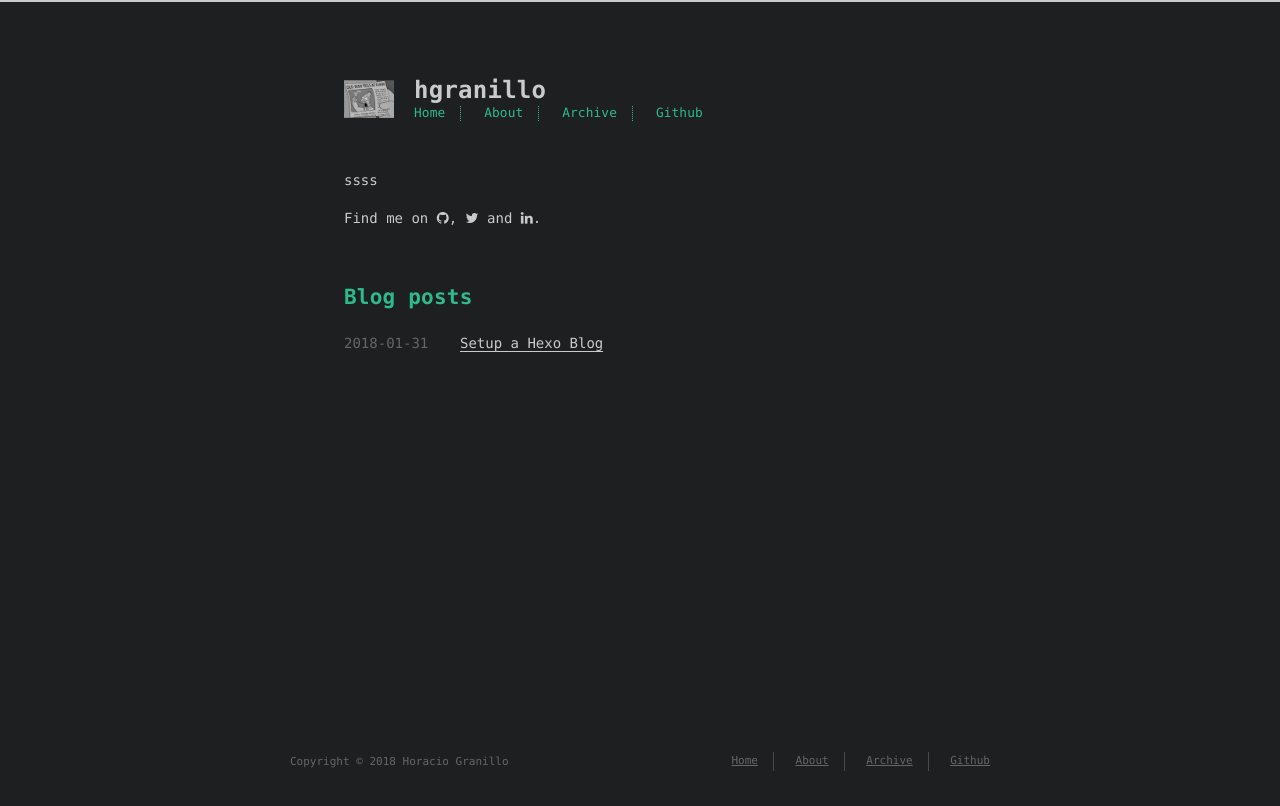
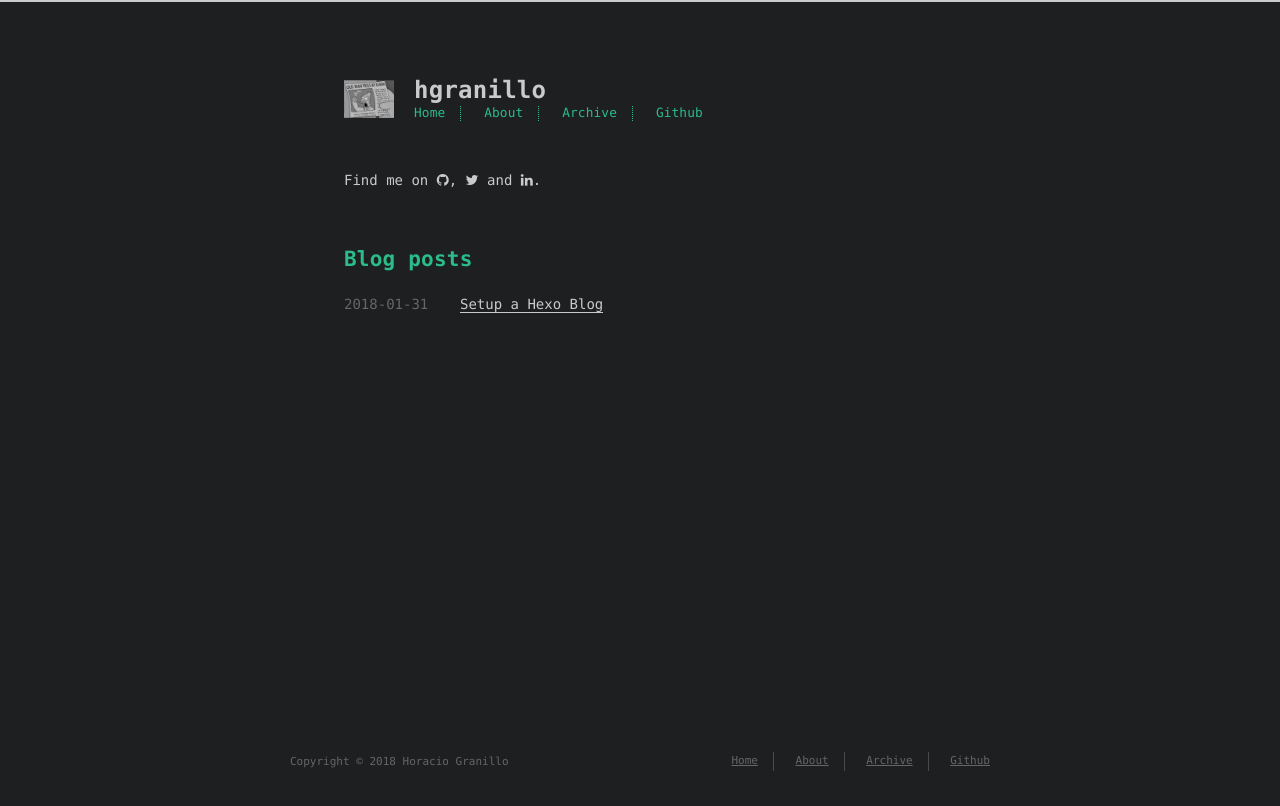
Before and after one commit to hgranillo/hgranillo.github.io, a plain HTML site: page index.html in a window 1280 px wide. Drawn offline with Linux system fonts and the light colour scheme.

Commit message:
Site updated: 2018-01-31 23:08:25

```diff
--- a/index.html
+++ b/index.html
@@ -6,16 +6,13 @@
     <meta http-equiv="X-UA-Compatible" content="IE=edge">
     <meta name="HandheldFriendly" content="True">
     <meta name="viewport" content="width=device-width, initial-scale=1, maximum-scale=1" />
-    <meta name="description" content="ssss">
-<meta property="og:type" content="website">
+    <meta property="og:type" content="website">
 <meta property="og:title" content="hgranillo">
 <meta property="og:url" content="http://yoursite.com/index.html">
 <meta property="og:site_name" content="hgranillo">
-<meta property="og:description" content="ssss">
 <meta property="og:locale" content="en">
 <meta name="twitter:card" content="summary">
 <meta name="twitter:title" content="hgranillo">
-<meta name="twitter:description" content="ssss">
 
 
 
@@ -78,9 +75,6 @@
 
 
         <section id="about">
-
-    <p>ssss</p>
-
 
   <p style="display: inline">
 
```
Also changed, not shown: archives/2018/01/index.html (+1 -4 lines), archives/2018/index.html (+1 -4 lines), archives/index.html (+1 -4 lines).
